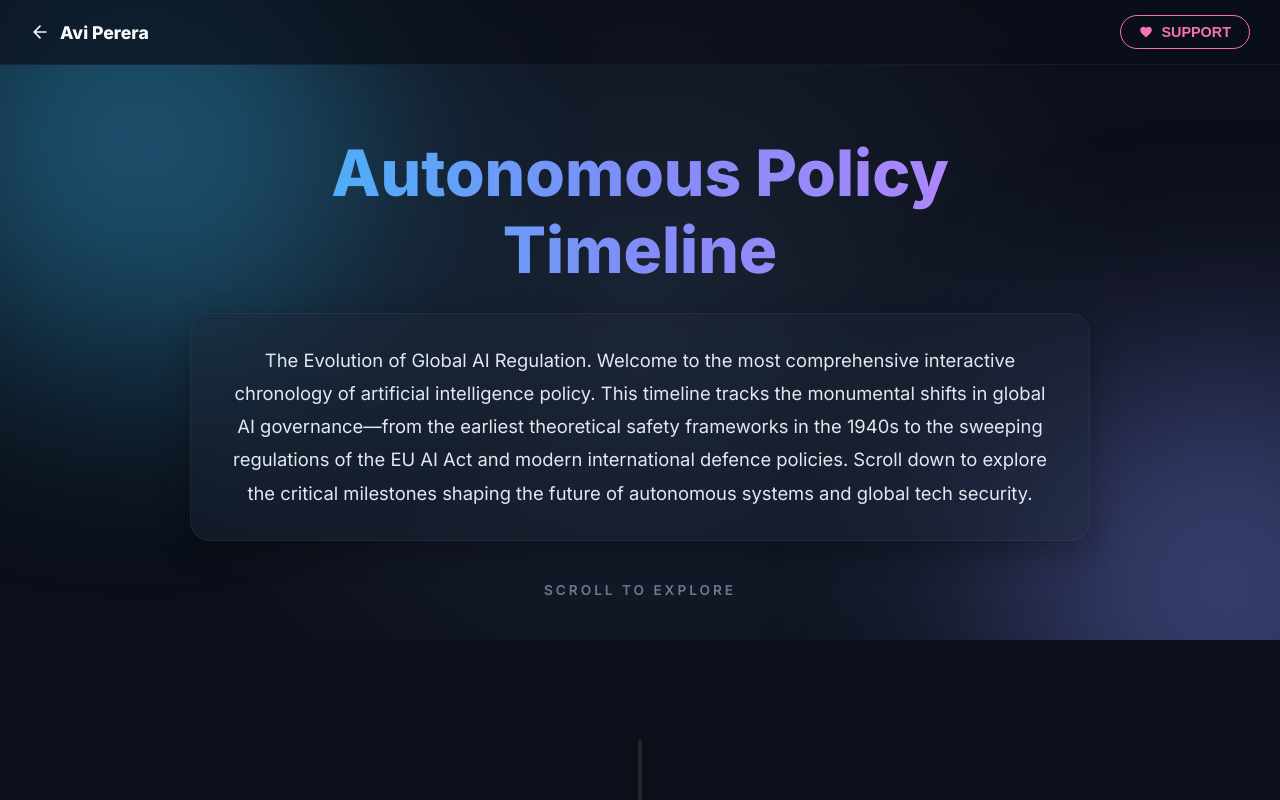
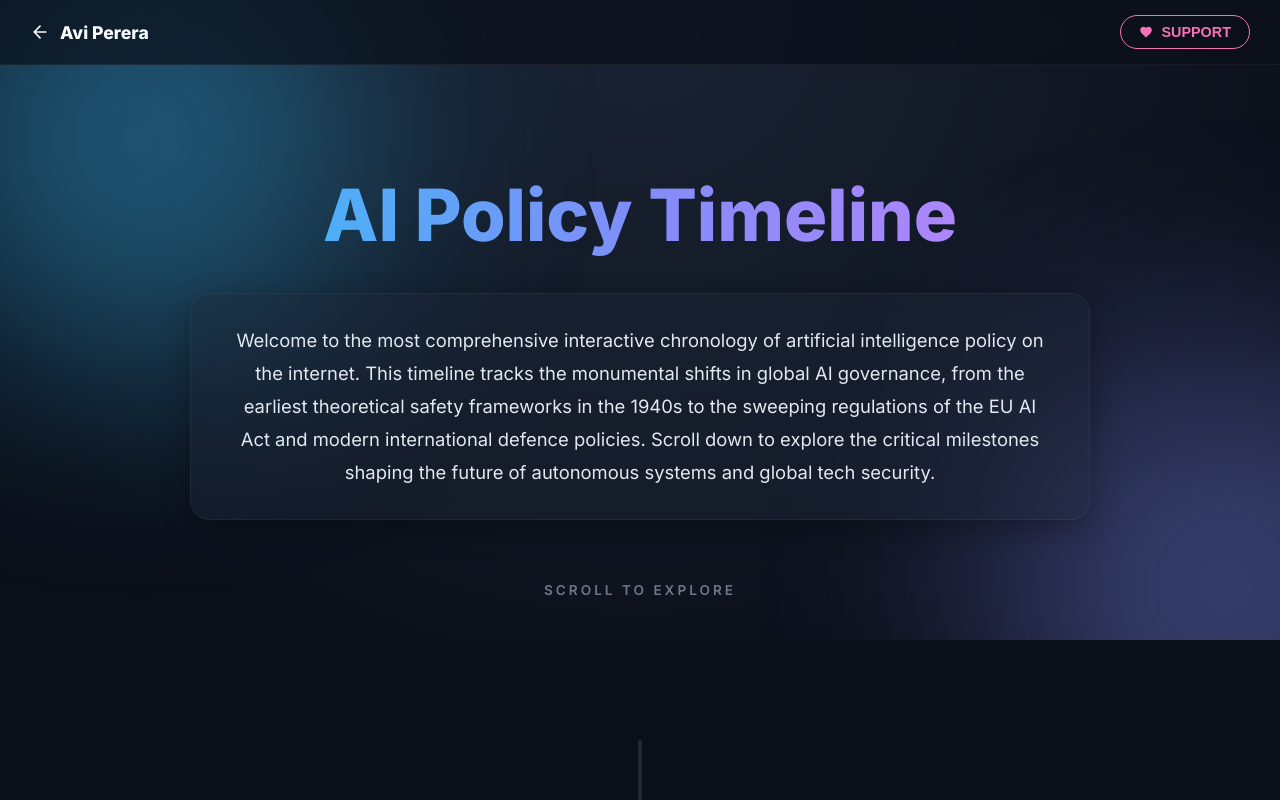
Before and after one commit to a-vip/ai-policy-timeline, a website built with Vite: page index.html in a window 1280 px wide. Shown: the top 800 px of the page. Built offline with nearby package versions, Linux system fonts and the light colour scheme; some icons are missing.

Commit message:
Update hero text, add cursor glow effect, and smooth background gradient

```diff
--- a/index.html
+++ b/index.html
@@ -40,7 +40,7 @@
       text-align: center;
       padding: 0 20px;
       position: relative;
-      background: radial-gradient(circle at center, rgba(30, 41, 59, 0.8) 0%, var(--bg-color) 70%);
+      background: radial-gradient(ellipse at top, rgba(30, 41, 59, 0.8) 0%, var(--bg-color) 80%);
       overflow: hidden;
     }
 
@@ -79,13 +79,14 @@
     }
 
     .hero h1 {
-      font-size: 4rem;
+      font-size: 4.5rem;
       font-weight: 800;
       margin-bottom: 25px;
       background: linear-gradient(to right, #38bdf8, #818cf8, #c084fc);
       -webkit-background-clip: text;
       -webkit-text-fill-color: transparent;
       animation: fadeInUp 1s ease-out forwards;
+      padding: 10px; /* Room for glow */
     }
 
     .hero p {
@@ -102,6 +103,35 @@
       animation: fadeInUp 1s ease-out 0.2s forwards;
       opacity: 0;
       transform: translateY(20px);
+    }
+
+    /* Glow tracking on hover */
+    .glow-hover {
+      position: relative;
+    }
+
+    .glow-hover::before {
+      content: "";
+      position: absolute;
+      top: 0; left: 0; right: 0; bottom: 0;
+      border-radius: inherit;
+      padding: 2px; /* Border thickness */
+      background: radial-gradient(
+        400px circle at var(--mouse-x, 0) var(--mouse-y, 0),
+        rgba(56, 189, 248, 0.8),
+        transparent 40%
+      );
+      -webkit-mask: linear-gradient(#fff 0 0) content-box, linear-gradient(#fff 0 0);
+      -webkit-mask-composite: xor;
+      mask-composite: exclude;
+      opacity: 0;
+      transition: opacity 0.3s;
+      pointer-events: none;
+      z-index: 2;
+    }
+
+    .glow-hover:hover::before {
+      opacity: 1;
     }
 
     @keyframes fadeInUp {
@@ -625,12 +655,8 @@
 
     <section class="hero">
       <div class="hero-content">
-        <h1>Autonomous Policy Timeline</h1>
-        <p>The Evolution of Global AI Regulation. Welcome to the most comprehensive interactive chronology of artificial
-          intelligence policy. This timeline tracks the monumental shifts in global AI governance—from the earliest
-          theoretical safety frameworks in the 1940s to the sweeping regulations of the EU AI Act and modern international
-          defence policies. Scroll down to explore the critical milestones shaping the future of autonomous systems and
-          global tech security.</p>
+        <h1 class="glow-hover" style="border-radius: 12px;">AI Policy Timeline</h1>
+        <p class="glow-hover">Welcome to the most comprehensive interactive chronology of artificial intelligence policy on the internet. This timeline tracks the monumental shifts in global AI governance, from the earliest theoretical safety frameworks in the 1940s to the sweeping regulations of the EU AI Act and modern international defence policies. Scroll down to explore the critical milestones shaping the future of autonomous systems and global tech security.</p>
       </div>
       <div class="scroll-indicator">Scroll to Explore</div>
     </section>
--- a/main.js
+++ b/main.js
@@ -99,7 +99,23 @@ function setupGSAPAnimations() {
 document.addEventListener('DOMContentLoaded', () => {
   initTimeline();
   setupModal();
+  setupGlowHover();
 });
+
+function setupGlowHover() {
+  const cards = document.querySelectorAll('.glow-hover');
+
+  cards.forEach(card => {
+    card.addEventListener('mousemove', e => {
+      const rect = card.getBoundingClientRect();
+      const x = e.clientX - rect.left;
+      const y = e.clientY - rect.top;
+
+      card.style.setProperty('--mouse-x', `${x}px`);
+      card.style.setProperty('--mouse-y', `${y}px`);
+    });
+  });
+}
 
 function setupModal() {
   const modal = document.getElementById('support-modal');
```
Also changed, not shown: docs/assets/index-DroFIAxQ.js (deleted, +0 -12 lines), docs/assets/index-DuJDBH9k.js (added, +12 -0 lines), docs/index.html (+36 -9 lines).
